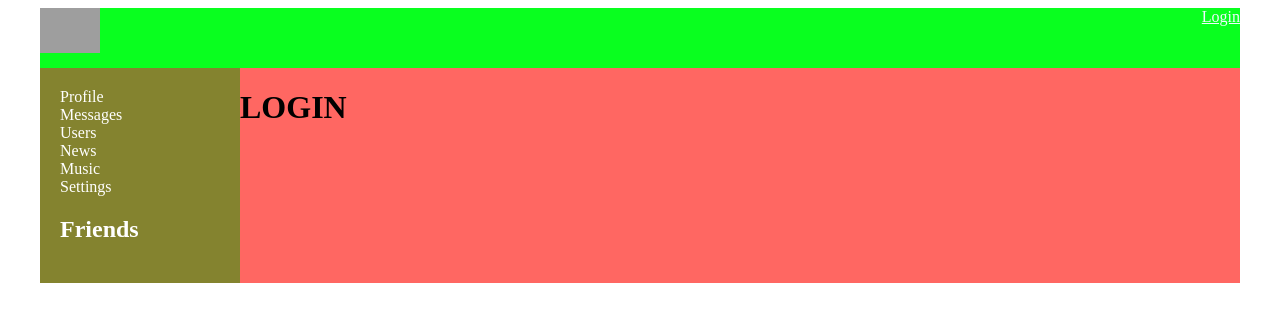
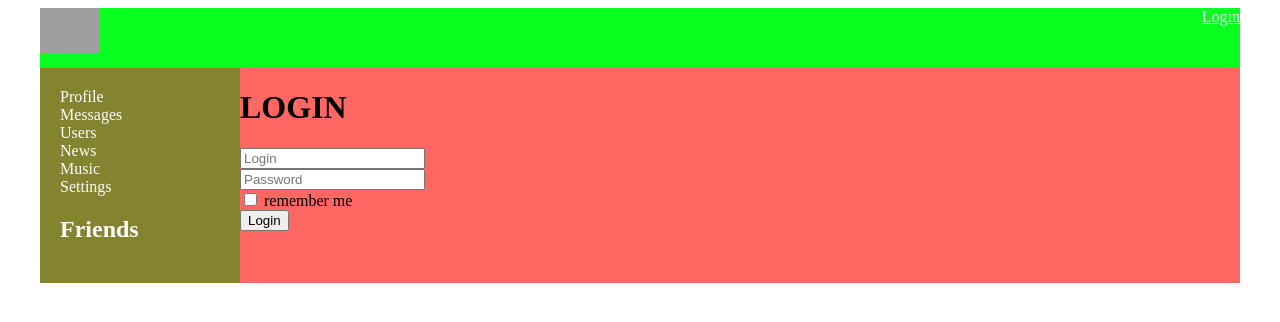
Before and after one commit to HailRase/SocialNetwork, a React (Create React App) app: page /login in a window 1280 px wide. Shown: the top 322 px of the page. Built offline with nearby package versions, Linux system fonts and the light colour scheme; no server answers; grey boxes are pictures that could not be loaded.

Commit message:
added redux-form

```diff
--- a/src/components/Header/Header.tsx
+++ b/src/components/Header/Header.tsx
@@ -9,7 +9,6 @@
 }
 
 function Header(props: HeaderPropsType) {
-    debugger
     return (
         <header className={s.header}>
             <img
--- a/src/components/Login/Login.tsx
+++ b/src/components/Login/Login.tsx
@@ -1,9 +1,41 @@
 import React from 'react';
+import {Field, InjectedFormProps, reduxForm } from 'redux-form';
+
+type FormDataType = {
+    login: string
+    password: string
+    rememberMe: boolean
+}
+
+const LoginForm = (props: InjectedFormProps<FormDataType>) => {
+    return (
+        <form onSubmit={props.handleSubmit}>
+            <div>
+                <Field placeholder={'Login'} name={'login'} component={'input'}/>
+            </div>
+            <div>
+                <Field placeholder={'Password'} name={'password'} component={'input'}/>
+            </div>
+            <div>
+                <Field component={'input'} name={'rememberMe'} type={'checkbox'}/> remember me
+            </div>
+            <div>
+                <button>Login</button>
+            </div>
+        </form>
+    );
+};
+
+const LoginReduxForm = reduxForm<FormDataType>({form: 'login'})(LoginForm)
 
 const Login = () => {
+    const onSubmitHandler = (formData: FormDataType) => {
+        console.log(formData)
+    }
     return (
         <div>
             <h1>LOGIN</h1>
+            <LoginReduxForm onSubmit={onSubmitHandler}/>
         </div>
     );
 };
--- a/src/redux/redux-store.ts
+++ b/src/redux/redux-store.ts
@@ -1,5 +1,6 @@
 import {applyMiddleware, combineReducers, createStore} from "redux";
 import thunkMiddleware from 'redux-thunk'
+import {reducer as formReducer} from 'redux-form'
 import profileReducer from "./profile-reducer";
 import dialogReducer from "./dialog-reducer";
 import usersReducer from "./users-reducer";
@@ -9,8 +10,12 @@
     profilePage: profileReducer,
     dialogPage: dialogReducer,
     usersPage: usersReducer,
-    auth: authReducer
+    auth: authReducer,
+    form: formReducer
 })
 
 export let store = createStore(rootReducer, applyMiddleware(thunkMiddleware))
 export type StoreType = ReturnType<typeof rootReducer>
+
+//@ts-ignore
+window.store = store
```
